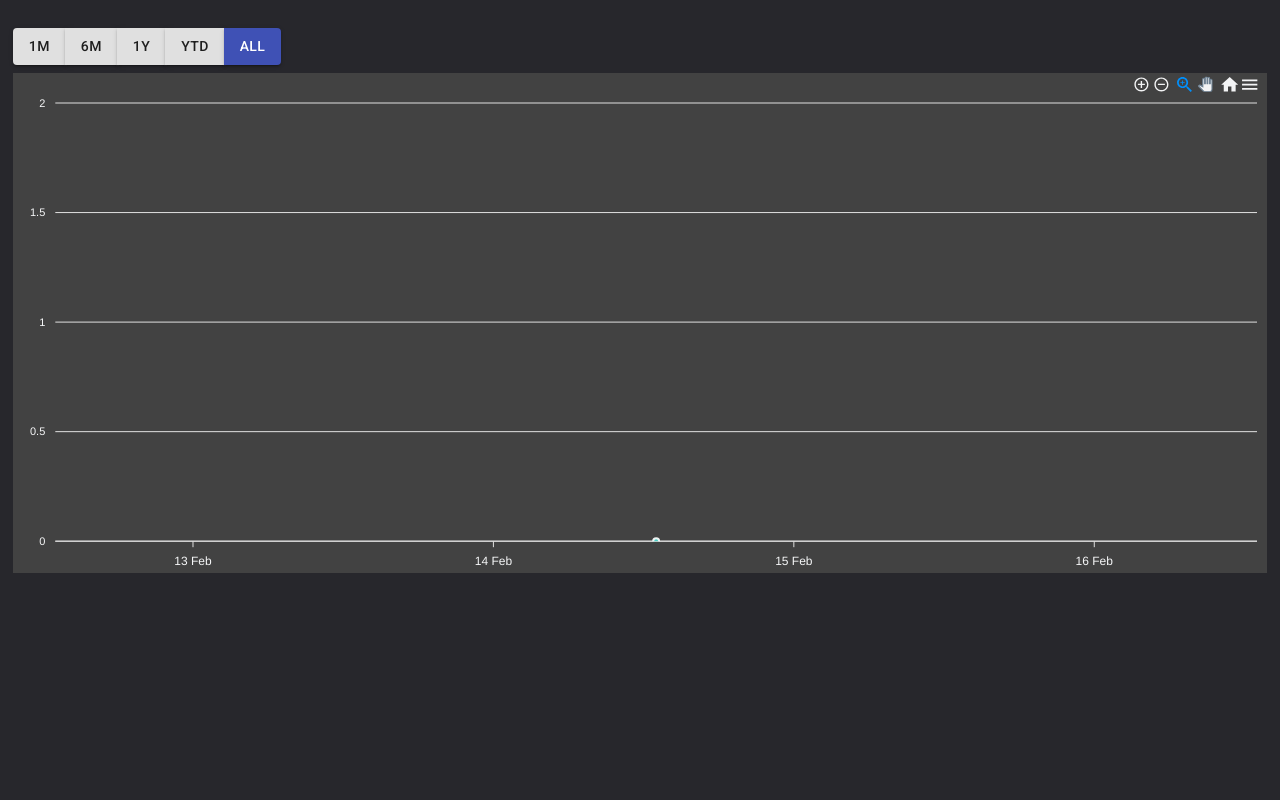
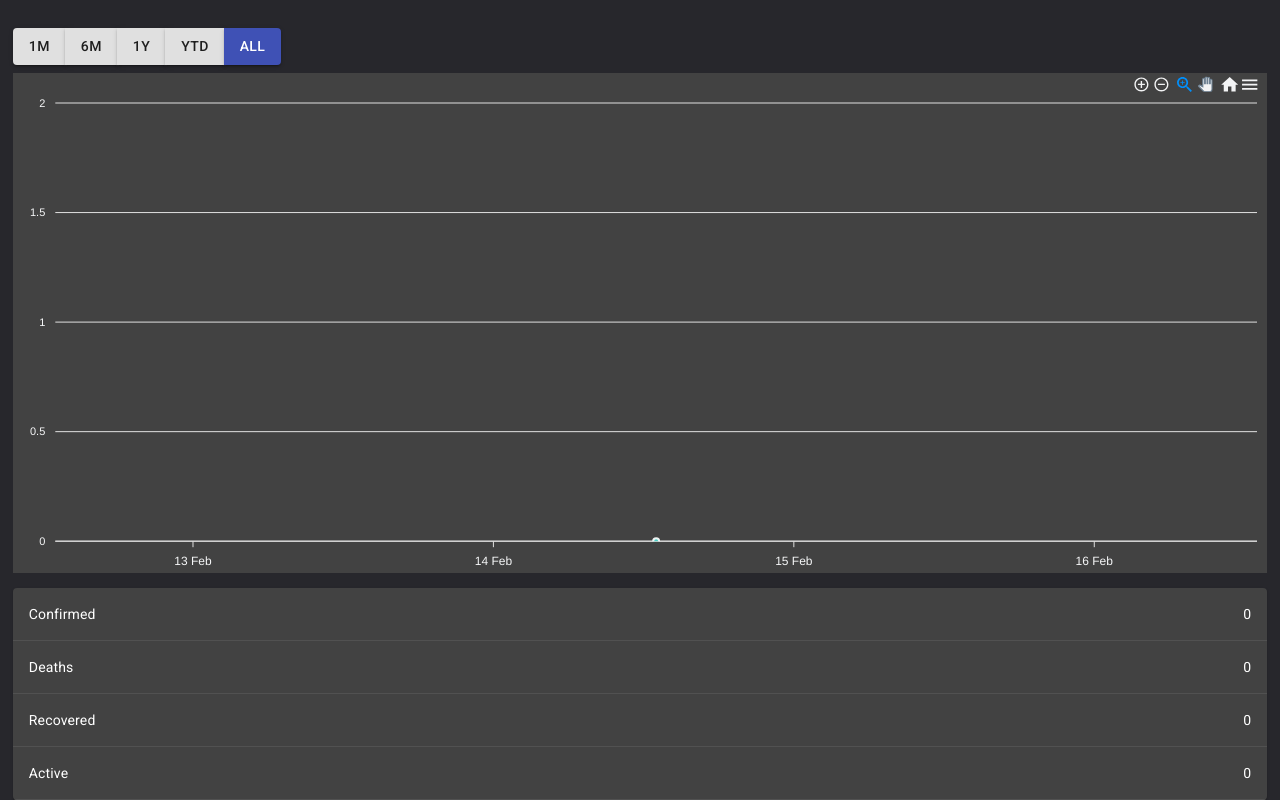
Before and after one commit to jurczewski/PandeMania, a React (Create React App) app in the folder pandemania/: page / in a window 1280 px wide. Shown: the part 471-1271 px from the top of the page. Before the commit the page ends 1069 px from the top, so only its background shows below. Built offline with nearby package versions, Linux system fonts and the light colour scheme; no server answers.

Commit message:
Minimalist UI table

```diff
--- a/pandemania/src/api/FetchDataForCountry.js
+++ b/pandemania/src/api/FetchDataForCountry.js
@@ -15,6 +15,8 @@ const dataForCountry = async (countryName) => {
 					country: record.Country,
 					confirmed: record.Confirmed,
 					recovered: record.Recovered,
+					deaths: record.Deaths,
+					active: record.Active,
 					date: Date.parse(record.Date),
 				})),
 			);
--- a/pandemania/src/components/ChartWrapper/ChartWrapper.jsx
+++ b/pandemania/src/components/ChartWrapper/ChartWrapper.jsx
@@ -107,12 +107,12 @@ const ChartWrapper = ({ countryName }) => {
 					data: response.map((c) => [c.date, c.recovered]),
 				},
 			];
+
+			setChartData({
+				...chartData,
+				series,
+			});
 		}
-
-		setChartData({
-			...chartData,
-			series,
-		});
 	};
 
 	const buttons = [
--- a/pandemania/src/components/Layout/Layout.jsx
+++ b/pandemania/src/components/Layout/Layout.jsx
@@ -3,6 +3,7 @@ import './Layout.css';
 import AreaDateTimeCountryData from '../ChartWrapper/ChartWrapper';
 import CountryPicker from '../CountryPicker/CountryPicker';
 import CountryIcon from '../CountryIcon/CountryIcon';
+import TableWrapper from '../TableWrapper/TableWrapper';
 
 const Layout = () => {
 	const [pickedCountry, setPickedCountry] = useState({
@@ -23,6 +24,7 @@ const Layout = () => {
 				</p>
 				<CountryPicker setPickedCountry={(value) => setPickedCountry(value)} />
 				<AreaDateTimeCountryData countryName={pickedCountry.slug} />
+				<TableWrapper countryName={pickedCountry.slug} />
 			</main>
 		</>
 	);
--- /dev/null
+++ b/pandemania/src/components/TableWrapper/TableWrapper.jsx
@@ -0,0 +1,75 @@
+import React, { useEffect, useState } from 'react';
+import propTypes from 'prop-types';
+import { createMuiTheme, ThemeProvider } from '@material-ui/core/styles';
+import Table from '@material-ui/core/Table';
+import TableBody from '@material-ui/core/TableBody';
+import TableCell from '@material-ui/core/TableCell';
+import TableContainer from '@material-ui/core/TableContainer';
+import TableRow from '@material-ui/core/TableRow';
+import Paper from '@material-ui/core/Paper';
+import dataForCountry from '../../api/FetchDataForCountry';
+
+const darkTheme = createMuiTheme({
+	palette: {
+		type: 'dark',
+	},
+});
+
+const initialState = [
+	createData('Confirmed', 0),
+	createData('Deaths', 0),
+	createData('Recovered', 0),
+	createData('Active', 0),
+];
+
+function createData(name, number) {
+	return { name, number };
+}
+
+const TableWrapper = ({ countryName }) => {
+	const [rows, setRows] = useState(initialState);
+
+	useEffect(() => {
+		fetchData();
+	}, [countryName]);
+
+	const fetchData = async () => {
+		const response = await dataForCountry(countryName);
+
+		if (response.length !== 0) {
+			const today = response[response.length - 1];
+
+			setRows([
+				createData('Confirmed', today.confirmed),
+				createData('Deaths', today.deaths),
+				createData('Recovered', today.recovered),
+				createData('Active', today.active),
+			]);
+		}
+	};
+
+	return (
+		<ThemeProvider theme={darkTheme}>
+			<TableContainer component={Paper}>
+				<Table aria-label="country statistic">
+					<TableBody>
+						{rows.map((row) => (
+							<TableRow key={row.name}>
+								<TableCell component="th" scope="row">
+									{row.name}
+								</TableCell>
+								<TableCell align="right">{row.number}</TableCell>
+							</TableRow>
+						))}
+					</TableBody>
+				</Table>
+			</TableContainer>
+		</ThemeProvider>
+	);
+};
+
+TableWrapper.propTypes = {
+	countryName: propTypes.string.isRequired,
+};
+
+export default TableWrapper;
```
